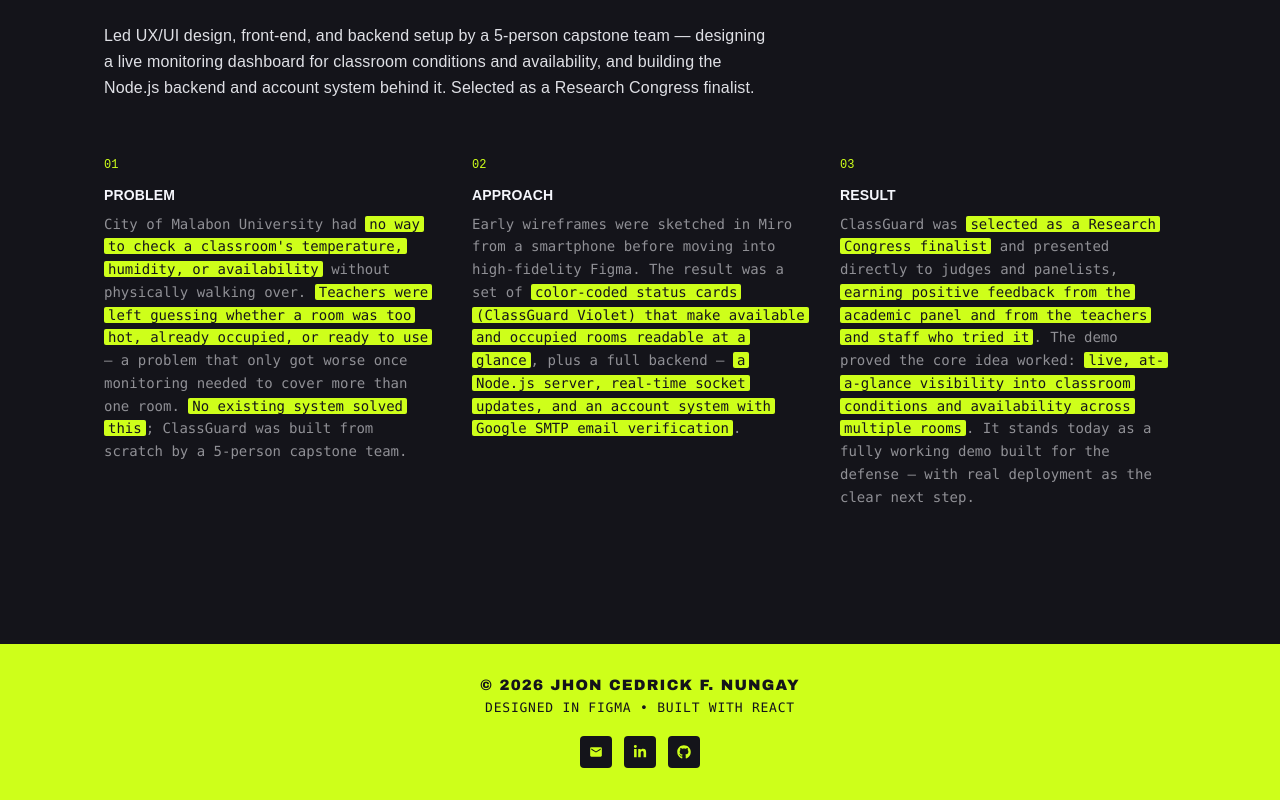
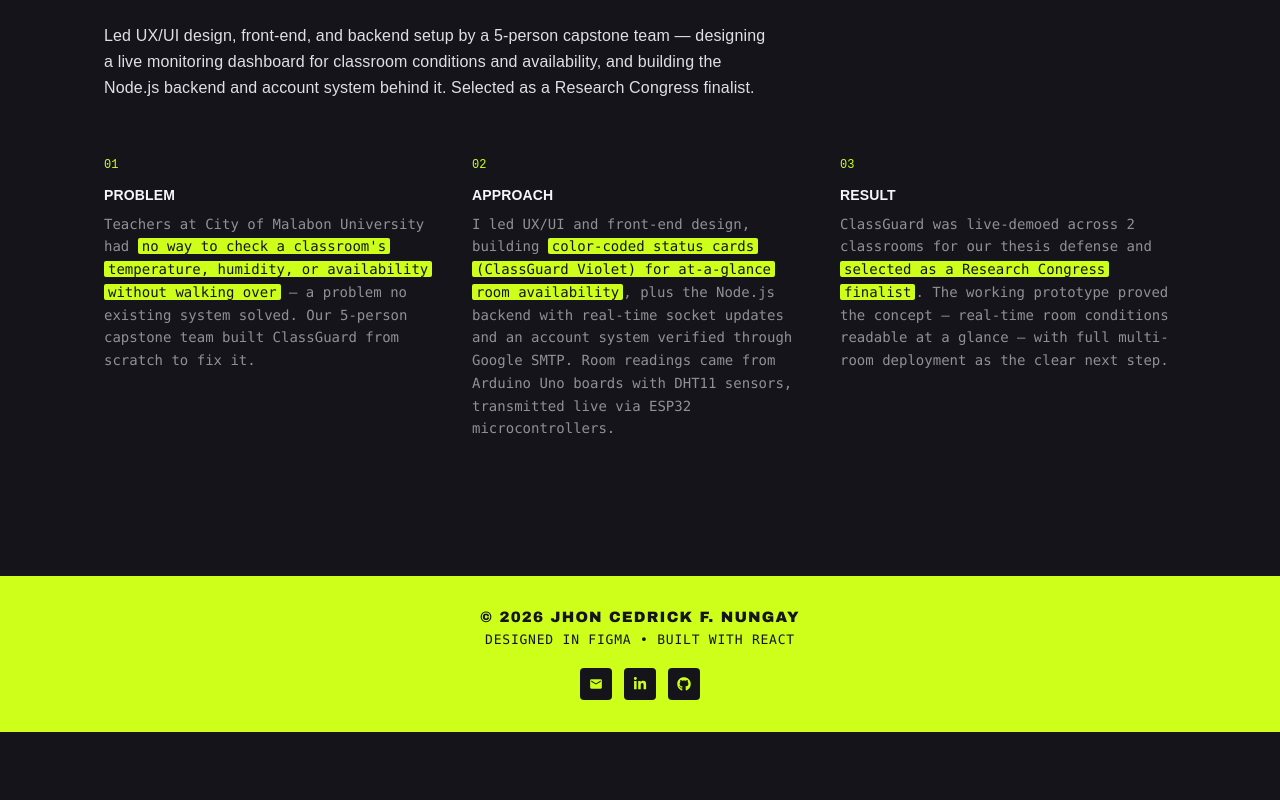
Before and after one commit to uzercedrick/portfolio, a Next.js app: page /studies in a window 1280 px wide. Shown: the part 847-1647 px from the top of the page. After the commit the page ends 1579 px from the top, so only its background shows below. Built offline with nearby package versions, Linux system fonts and the light colour scheme; a web font is replaced by a local one.

Commit message:
updated studies

```diff
--- a/app/components/Studies.tsx
+++ b/app/components/Studies.tsx
@@ -34,28 +34,23 @@ const CASES: Project[] = [
     narrative: [
       {
         n: "01", h: "Problem",
-        p: "City of Malabon University had no way to check a classroom's temperature, humidity, or availability without physically walking over. Teachers were left guessing whether a room was too hot, already occupied, or ready to use — a problem that only got worse once monitoring needed to cover more than one room. No existing system solved this; ClassGuard was built from scratch by a 5-person capstone team.",
+        p: "Teachers at City of Malabon University had no way to check a classroom's temperature, humidity, or availability without walking over — a problem no existing system solved. Our 5-person capstone team built ClassGuard from scratch to fix it.",
         highlight: [
-          "no way to check a classroom's temperature, humidity, or availability",
-          "Teachers were left guessing whether a room was too hot, already occupied, or ready to use",
-          "No existing system solved this",
+          "no way to check a classroom's temperature, humidity, or availability without walking over",
         ],
       },
       {
         n: "02", h: "Approach",
-        p: "Early wireframes were sketched in Miro from a smartphone before moving into high-fidelity Figma. The result was a set of color-coded status cards (ClassGuard Violet) that make available and occupied rooms readable at a glance, plus a full backend — a Node.js server, real-time socket updates, and an account system with Google SMTP email verification.",
+        p: "I led UX/UI and front-end design, building color-coded status cards (ClassGuard Violet) for at-a-glance room availability, plus the Node.js backend with real-time socket updates and an account system verified through Google SMTP. Room readings came from Arduino Uno boards with DHT11 sensors, transmitted live via ESP32 microcontrollers.",
         highlight: [
-          "color-coded status cards (ClassGuard Violet) that make available and occupied rooms readable at a glance",
-          "a Node.js server, real-time socket updates, and an account system with Google SMTP email verification",
+          "color-coded status cards (ClassGuard Violet) for at-a-glance room availability",
         ],
       },
       {
         n: "03", h: "Result",
-        p: "ClassGuard was selected as a Research Congress finalist and presented directly to judges and panelists, earning positive feedback from the academic panel and from the teachers and staff who tried it. The demo proved the core idea worked: live, at-a-glance visibility into classroom conditions and availability across multiple rooms. It stands today as a fully working demo built for the defense — with real deployment as the clear next step.",
+        p: "ClassGuard was live-demoed across 2 classrooms for our thesis defense and selected as a Research Congress finalist. The working prototype proved the concept — real-time room conditions readable at a glance — with full multi-room deployment as the clear next step.",
         highlight: [
           "selected as a Research Congress finalist",
-          "earning positive feedback from the academic panel and from the teachers and staff who tried it",
-          "live, at-a-glance visibility into classroom conditions and availability across multiple rooms",
         ],
       },
     ],
@@ -73,7 +68,7 @@ const CASES: Project[] = [
     highlightWord: "Inc.",
     subtitle: "A B2B website for Ultrafood Distributors Inc. — prototyped in React and shipped in Laravel as their new, live production site.",
     subtitleHighlight: "A B2B website for Ultrafood Distributors Inc.",
-    summary: "Converted the marketing team's brand guidelines into a validated Figma-to-React/Next.js prototype, then rebuilt the front-end in Laravel, PHP, and Tailwind CSS to match the client's production stack. The result: Ultrafood Distributors Inc.'s new B2B website, now live and fully replacing their previous site.",
+    summary: "Converted the marketing team's brand guidelines into a validated Figma-to-React/Next.js prototype, then rebuilt the front-end in Laravel, PHP, and Tailwind CSS to match the client's production stack. The result: Ultrafood Distributors Inc.'s first dedicated B2B website, now live in production.",
     meta: [
       { label: "Role", value: "UX/UI + Landing Page Dev" },
       { label: "Team", value: "4-person team" },
@@ -84,27 +79,23 @@ const CASES: Project[] = [
     narrative: [
       {
         n: "01", h: "Problem",
-        p: "Ultrafood's previous website was outdated and difficult for the team to maintain — not the kind of B2B presence that could confidently represent the company's brands, Menu Food Solutions and Nordic Foods Philippines, to distributors and buyers. Company leadership and the marketing team brought in a small internship team to design and build a full replacement from the ground up.",
+        p: "Ultrafood Distributors needed its own dedicated B2B website to represent its brands, Menu Food Solutions and Nordic Foods Philippines — while a sister company's site was already up and running, Ultrafood had no web presence of its own. Leadership brought in a 4-person intern team to design and build one from scratch.",
         highlight: [
-          "outdated and difficult for the team to maintain",
-          "confidently represent the company's brands, Menu Food Solutions and Nordic Foods Philippines, to distributors and buyers",
+          "Ultrafood had no web presence of its own",
         ],
       },
       {
         n: "02", h: "Approach",
-        p: "After establishing the Ultrafood Green brand direction, the entire site was wireframed in Figma and ownership split by page — the landing/home page front-end and a Google SMTP-powered 'Connect With Us' contact form were built solo, while two interns covered the brand tabs and a separate developer handled the backend. The design was validated in a React, Next.js, and Tailwind CSS prototype, then rebuilt in Laravel and PHP to match the client's production stack, all onsite over a 400-hour internship.",
+        p: "I owned the landing page front-end and a Google SMTP-powered contact form solo, validating the design in a React, Next.js, and Tailwind CSS prototype before rebuilding it in Laravel and PHP to match the client's production stack — all during a 400-hour onsite internship.",
         highlight: [
-          "the landing/home page front-end and a Google SMTP-powered 'Connect With Us' contact form were built solo",
-          "validated in a React, Next.js, and Tailwind CSS prototype, then rebuilt in Laravel and PHP to match the client's production stack",
+          "validating the design in a React, Next.js, and Tailwind CSS prototype before rebuilding it in Laravel and PHP to match the client's production stack",
         ],
       },
       {
         n: "03", h: "Result",
-        p: "Ultrafood Distributors Inc. shipped and is live in production today at ultrafoodinc.com, fully replacing the company's previous site. Early feedback from the team was positive, including from the internship supervisor overseeing the project.",
+        p: "The site shipped and is live today at ultrafoodinc.com, giving Ultrafood its first dedicated brand presence. The internship supervisor overseeing the project gave positive feedback on the final result.",
         highlight: [
-          "live in production today at ultrafoodinc.com",
-          "fully replacing the company's previous site",
-          "including from the internship supervisor overseeing the project",
+          "live today at ultrafoodinc.com",
         ],
       },
     ],
```
